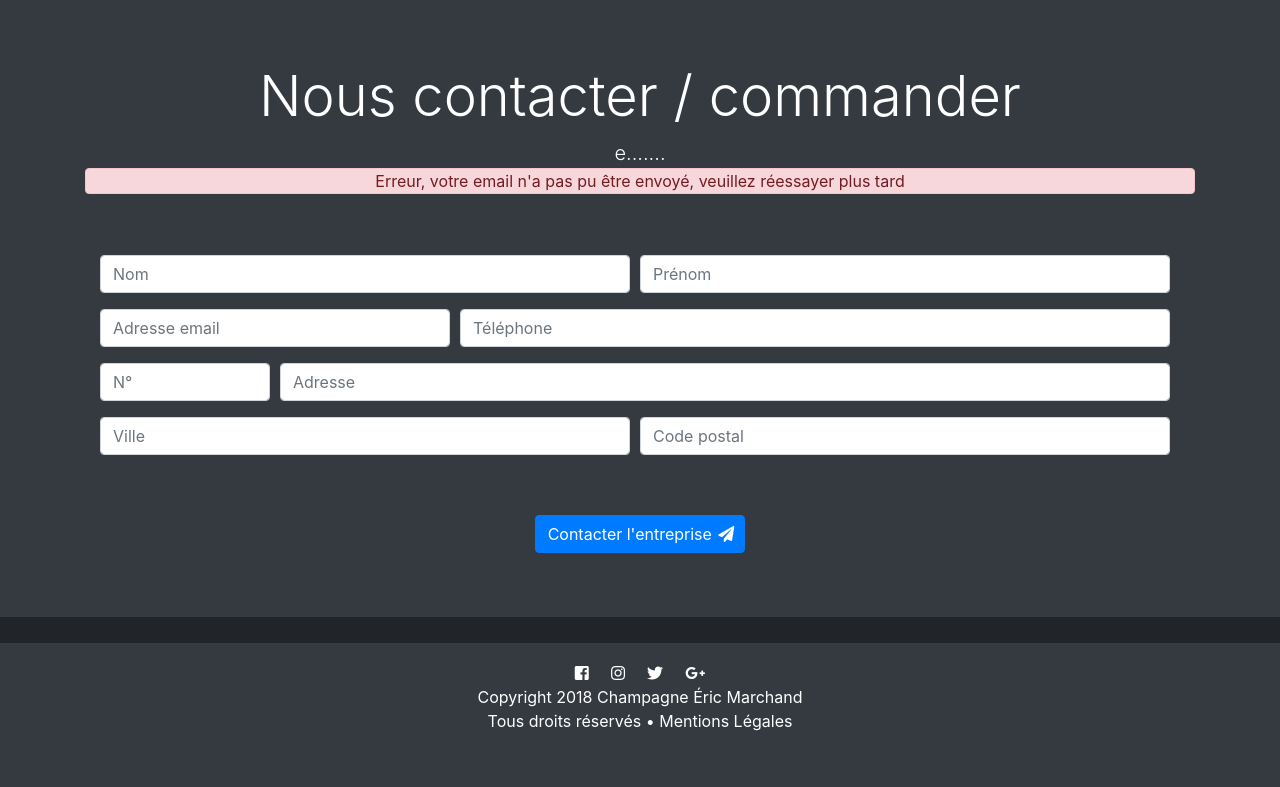
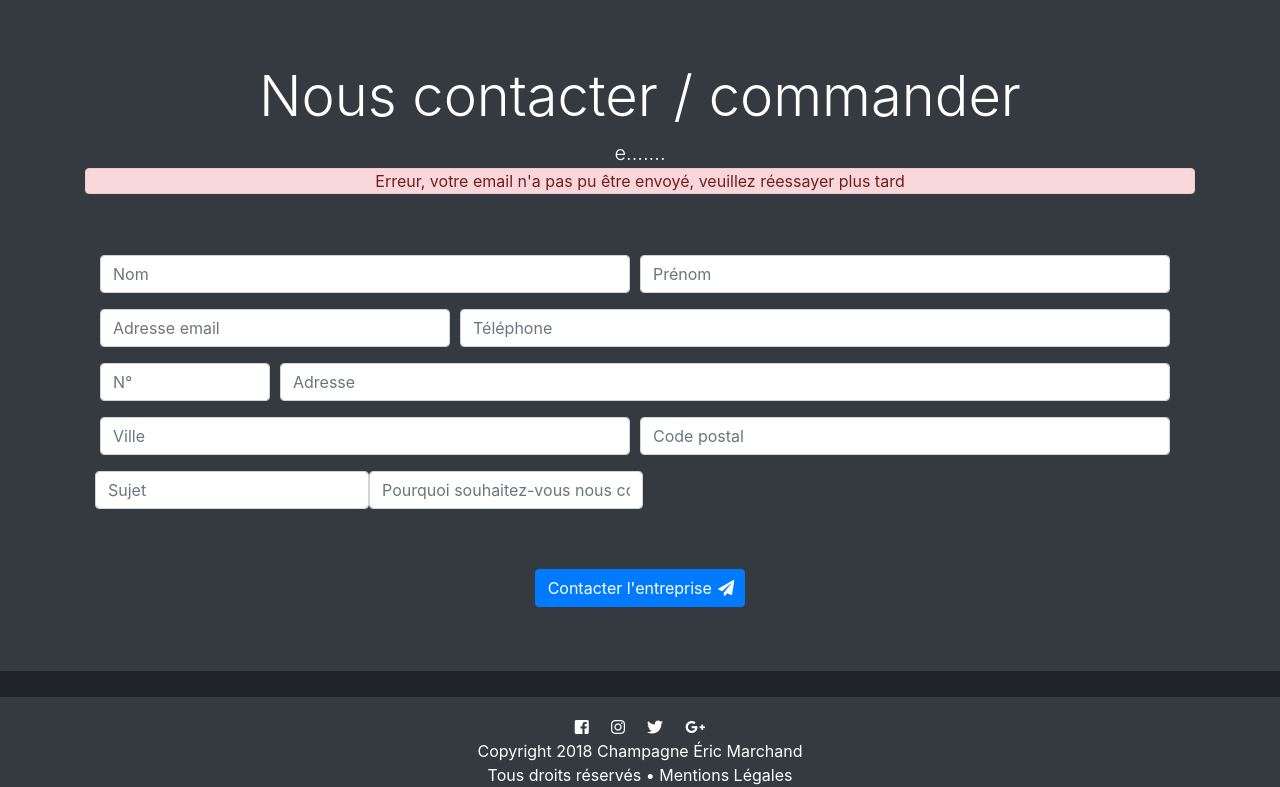
Before and after one commit to Heroiik62/Projet-S2---Champagne-Eric-Marchand, a PHP site: page /contact.php in a window 1280 px wide. Shown: the part 776-1563 px from the top of the page. Before the commit the page ends 1507 px from the top, so only its background shows below. Run offline with PHP 8.4, Linux system fonts and the light colour scheme; some libraries are stand-ins or nearby versions.

Commit message:
Fix contact

```diff
--- a/contact.php
+++ b/contact.php
@@ -20,10 +20,10 @@
             ->setPassword('6edb53506f062ec8b774f30fcd6dea3fd376a713');
         $mailer = new Swift_Mailer($transport);
 
-        $message = (new Swift_Message('aaa'))
+        $message = (new Swift_Message($_POST['subject']))
             ->setFrom($_POST['email'])
             ->setTo('sylvaincombraque@hotmail.fr')
-            ->setBody('aaa')
+            ->setBody($_POST['message'])
         ;
 
         $mailer->send($message);
@@ -126,6 +126,12 @@
                                 <div class="form-group col-md-6">
                                     <input type="text" class="form-control" name="postcode" pattern="[0-9]{5}" placeholder="Code postal" required>
                                 </div>
+                                <div class="form-group">
+                                    <input type="text" class="form-control" name="subject" placeholder="Sujet" required>
+                                </div>
+                                <div class="form-group">
+                                    <input type="text" class="form-control" name="message" placeholder="Pourquoi souhaitez-vous nous contacter ?" required>
+                                </div>
                             </div>
                             <div class="container col-sm-12 text-center">
                                 <button class="btn btn-primary" type="submit">Contacter l'entreprise <i class="fas fa-paper-plane"></i></button>
```
